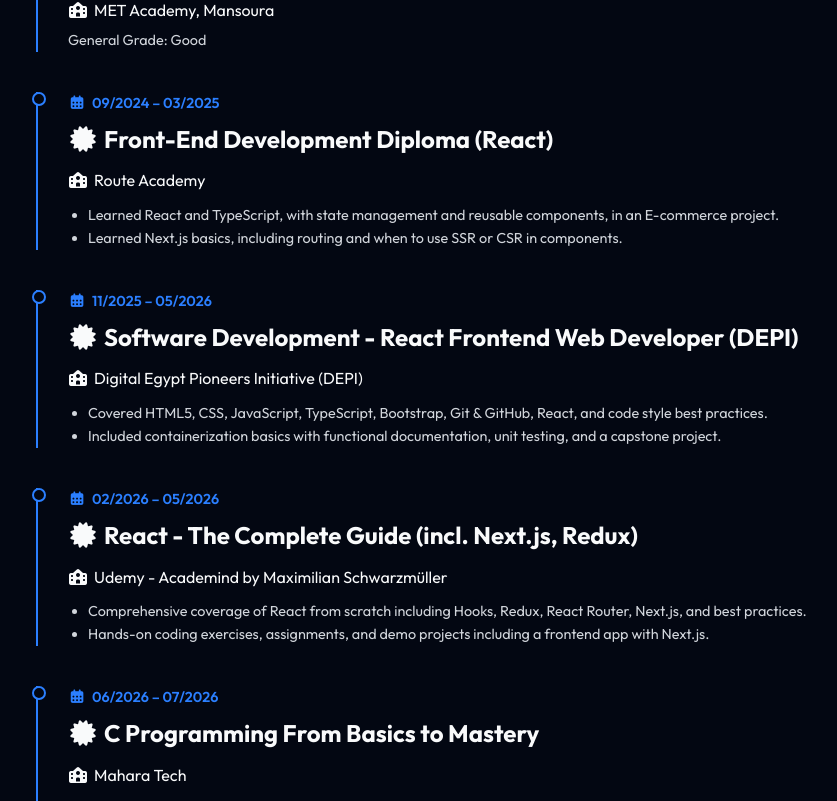
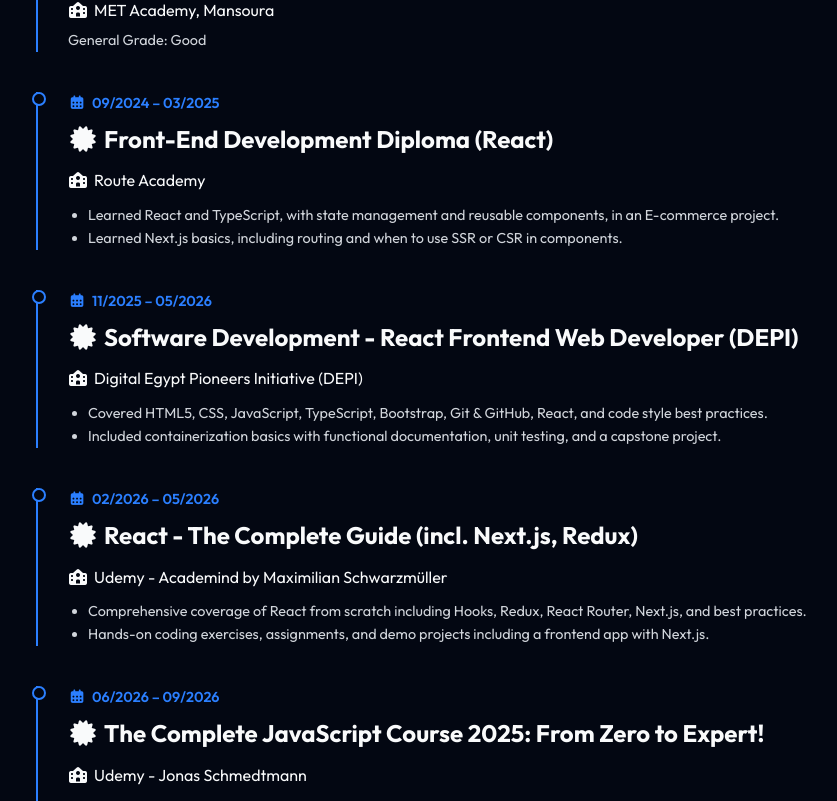
Before and after one commit to MohamedAbdalhalem/Mohamed-_Abdelhalem_portofolio, a React (Vite) app: page / in a window 1280 px wide. Shown: the part 1995-2796 px from the top of the page, without its empty margins (24-861 px from the left). Built offline with nearby package versions, Linux system fonts and the light colour scheme.

Commit message:
add js course

```diff
--- a/src/App.tsx
+++ b/src/App.tsx
@@ -4,15 +4,14 @@
 import About from "./components/About";
 import Education from "./components/Education";
 import Skills from "./components/Skills";
-// import WorkExperience from './components/WorkExperience'
+import WorkExperience from './components/WorkExperience'
 import Services from "./components/Services";
 import Projects from "./components/Projects";
 // import Achievements from './components/Achievements'
 // import Testimonials from './components/Testimonials'
 import Contact from "./components/Contact";
 import Footer from "./components/Footer";
-// import WorkExperience from './components/WorkExperience'
-// import Testimonials from './components/Testimonials'
+
 
 function App() {
   useEffect(() => {
@@ -46,7 +45,7 @@
       <About />
       <Education />
       <Skills />
-      {/* <WorkExperience />  */}
+      <WorkExperience />
       <Services />
       <Projects />
       {/* <Achievements /> */}
--- a/src/components/Education.tsx
+++ b/src/components/Education.tsx
@@ -197,6 +197,56 @@
                   className="fa-solid fa-calendar-days"
                   style={{ marginRight: "6px" }}
                 ></i>
+                06/2026 – 09/2026
+              </div>
+              <div className="edu-degree">
+                <a
+                  href="https://udemy-certificate.s3.amazonaws.com/image/UC-35151c08-8882-44a6-946a-85b4802f3e80.jpg"
+                  target="_blank"
+                  rel="noreferrer"
+                  style={{
+                    textDecoration: "none",
+                    color: "inherit",
+                    transition: "var(--transition)",
+                  }}
+                >
+                  <i
+                    className="fa-solid fa-certificate"
+                    style={{ marginRight: "6px" }}
+                  ></i>
+                  The Complete JavaScript Course 2025: From Zero to Expert!
+                </a>
+              </div>
+              <div className="edu-school">
+                <i
+                  className="fa-solid fa-school"
+                  style={{ marginRight: "6px" }}
+                ></i>
+                 Udemy - Jonas Schmedtmann
+              </div>
+              <ul
+                style={{
+                  marginTop: "10px",
+                  paddingLeft: "20px",
+                  listStyleType: "disc",
+                  color: "var(--color-text-muted)",
+                  fontSize: "0.9rem",
+                }}
+              >
+                <li>
+                  Explored how JavaScript works behind the scenes, covering the JS engine and runtime, execution contexts and the call stack, scope chain, hoisting and the TDZ, the this keyword, and memory management (primitives vs. objects, garbage collection).
+                </li>
+                <li>
+                 Covered core JavaScript in depth: closures, prototypal inheritance, OOP, the event loop, and asynchronous programming (Promises, Fetch API, AJAX).
+                </li>
+              </ul>
+            </div>
+            <div className="edu-item">
+              <div className="edu-year">
+                <i
+                  className="fa-solid fa-calendar-days"
+                  style={{ marginRight: "6px" }}
+                ></i>
                 06/2026 – 07/2026
               </div>
               <div className="edu-degree">
--- a/src/components/Header.tsx
+++ b/src/components/Header.tsx
@@ -4,7 +4,7 @@
   { href: '#about', label: 'About' },
   { href: '#education', label: 'Education' },
   { href: '#skills', label: 'Skills' },
-  // { href: '#work-experience', label: 'Work Experience' },
+  { href: '#work-experience', label: 'Work Experience' },
   { href: '#services', label: 'Services' },
   { href: '#projects', label: 'Projects' },
   // { href: '#achievements', label: 'Achievements' },
--- a/src/components/WorkExperience.tsx
+++ b/src/components/WorkExperience.tsx
@@ -11,7 +11,7 @@
             <div className="work-exp-item">
               <div className="work-exp-year">
                 <i className="fa-solid fa-calendar-days" style={{ marginRight: '6px' }}></i>
-                2024 – Present
+                08/2026 – 10/2026
               </div>
               <div className="work-exp-title">
                 <i className="fa-solid fa-code" style={{ marginRight: '8px' }}></i>
@@ -19,7 +19,7 @@
               </div>
               <div className="work-exp-company">
                 <i className="fa-solid fa-building" style={{ marginRight: '6px' }}></i>
-                TechVision Solutions, Remote
+                Internship, Remote
               </div>
               <p className="work-exp-desc">
                 Building responsive web applications with React and Next.js. Collaborating with
@@ -28,45 +28,7 @@
                 projects.
               </p>
             </div>
-            <div className="work-exp-item">
-              <div className="work-exp-year">
-                <i className="fa-solid fa-calendar-days" style={{ marginRight: '6px' }}></i>
-                2022 – 2024
-              </div>
-              <div className="work-exp-title">
-                <i className="fa-solid fa-code" style={{ marginRight: '8px' }}></i>
-                Junior Frontend Developer
-              </div>
-              <div className="work-exp-company">
-                <i className="fa-solid fa-building" style={{ marginRight: '6px' }}></i>
-                Digital Creations Agency, Cairo
-              </div>
-              <p className="work-exp-desc">
-                Developed and maintained client websites using HTML, CSS, JavaScript, and React.
-                Translated Figma designs into pixel-perfect interfaces. Participated in Agile
-                ceremonies and code reviews. Contributed to improving page load times by 40% on key
-                projects.
-              </p>
-            </div>
-            <div className="work-exp-item">
-              <div className="work-exp-year">
-                <i className="fa-solid fa-calendar-days" style={{ marginRight: '6px' }}></i>
-                2021 – 2022
-              </div>
-              <div className="work-exp-title">
-                <i className="fa-solid fa-code" style={{ marginRight: '8px' }}></i>
-                Web Development Intern
-              </div>
-              <div className="work-exp-company">
-                <i className="fa-solid fa-building" style={{ marginRight: '6px' }}></i>
-                StartupHub Egypt, Mansoura
-              </div>
-              <p className="work-exp-desc">
-                Gained hands-on experience with modern web technologies. Built landing pages and
-                internal dashboards. Assisted with bug fixes and UI improvements. Learned version
-                control with Git and collaborative workflows.
-              </p>
-            </div>
+
           </div>
         </div>
       </div>
```
